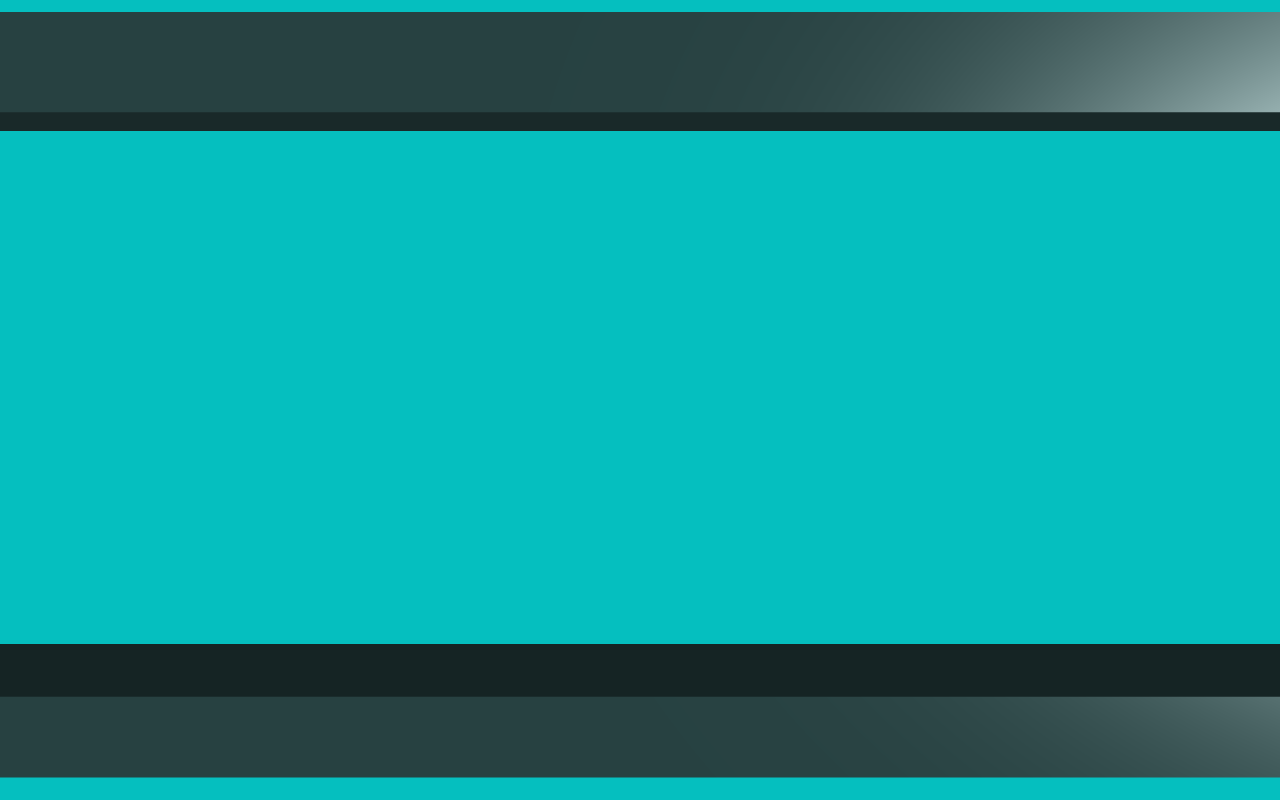
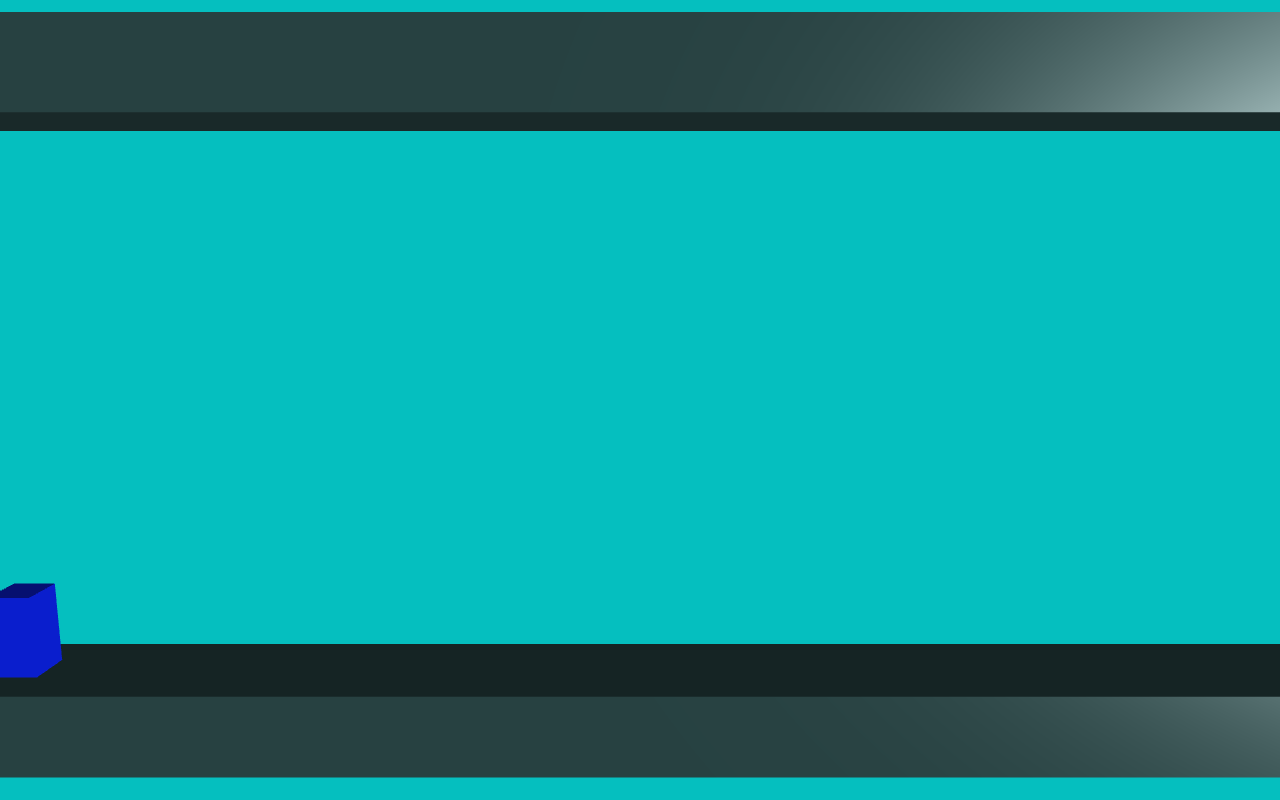
Before and after one commit to bobbyWatson/Babylon_Runner, a plain HTML site: page index.html in a window 1280 px wide. Drawn offline with Linux system fonts and the light colour scheme; animation ran at ten frames a second.

Commit message:
Le vrai heritage et un peu de lampur

```diff
--- /dev/null
+++ b/JS/InputManager.js
@@ -0,0 +1,17 @@
+var InputManager = function InputManager (){
+
+	var _this = this;
+	var pressedKeys = {};
+
+	document.addEventListener("keydown", function(e) {
+		pressedKeys[e.keyCode] = true;
+	});
+
+	document.addEventListener("keyup", function(e) {
+		pressedKeys[e.keyCode] = false;
+	});
+
+	this.GetKey = function GetKey(keycode){
+		return pressedKeys[keycode];
+	}
+}
--- a/JS/Objects/FixedWall.js
+++ b/JS/Objects/FixedWall.js
@@ -1,12 +1,9 @@
 var FixedWall = function FixedWall(name, width, height, position, scene){
-
 	this.mesh = BABYLON.Mesh.CreateBox(name, 1, scene);
 	this.mesh.position = new BABYLON.Vector3(position.x, position.y, 0);
 	this.mesh.scaling = new BABYLON.Vector3(width, height, 3);
 	var mt_fixedWall = new BABYLON.StandardMaterial("MT_FixedWall", scene);
 	mt_fixedWall.diffuseColor = new BABYLON.Color3(0.18, 0.3, 0.3);
 	this.mesh.material = mt_fixedWall;
-
 };
-
-FixedWall.prototype = GameObject.prototype;
+extend(FixedWall, GameObject);
--- a/JS/Objects/Object.js
+++ b/JS/Objects/Object.js
@@ -1,5 +1,5 @@
 var GameObject = function GameObject(){
-
+	this.toto ='toto';
 }
 
 GameObject.prototype.Update = function(){
--- a/JS/Objects/Player.js
+++ b/JS/Objects/Player.js
@@ -1,8 +1,35 @@
-var Player = function Player(scene){
+var Player = function Player(Scene){
 
-	this.mesh = BABYLON.Mesh.CreateBox("Player", 1, scene);
+	this.scene = Scene;
+	this.mesh = BABYLON.Mesh.CreateBox("Player", 1, Scene.scene);
+	this.mesh.position = new BABYLON.Vector3(-15,2,0);
+	this.mesh.scaling = new BABYLON.Vector3(1,2,1);
+	var mt_Player = new BABYLON.StandardMaterial("MT_Player", Scene.scene);
+	mt_Player.diffuseColor = new BABYLON.Color3(0.047, 0.137, 0.941);
+	this.mesh.material = mt_Player;
 
 }
 
+extend(Player, GameObject);
 
-Player.prototype = GameObject.prototype;
+Player.prototype.Update = function(){
+	this.DebugMove();
+}
+
+Player.prototype.DebugMove = function(){
+	var Speed = 1;
+	var deltaTime = BABYLON.Tools.GetDeltaTime() / 100;
+	var MoveVec = new BABYLON.Vector3(0,0,0);
+	if(this.scene.inputs.GetKey(90)){
+		MoveVec.y = 1;
+	}else if(this.scene.inputs.GetKey(83)){
+		MoveVec.y = -1;
+	}
+	if(this.scene.inputs.GetKey(81)){
+		MoveVec.x = -1;
+	}else if(this.scene.inputs.GetKey(68)){
+		MoveVec.x = 1;
+	}
+	this.mesh.position = this.mesh.position.add(MoveVec.scale(Speed * deltaTime));
+
+}
--- a/JS/Scenes/GameScene.js
+++ b/JS/Scenes/GameScene.js
@@ -1,6 +1,7 @@
 var GameScene = function GameScene(game){
 
 	this.scene = new BABYLON.Scene(game.engine);
+	this.inputs = new InputManager();
 	this.objects = [];
 	var camera = new BABYLON.FreeCamera("mainCam", new BABYLON.Vector3(0,0,0), this.scene);
 	camera.position = new BABYLON.Vector3(0, 11, -22);
@@ -9,8 +10,9 @@ var GameScene = function GameScene(game){
 	var light = new BABYLON.HemisphericLight("mainLight", new BABYLON.Vector3(5,-0.5,-5),this.scene);
 	this.scene.clearColor = new BABYLON.Color3(0.02,0.75,0.75);
 
-	this.objects.push(new FixedWall("bottomWall", 50, 2, {x : 0, y : 0, z : 5}, this.scene));
-	this.objects.push(new FixedWall("topWall", 50, 2, {x : 0, y : 15, z : 5}, this.scene));
+	this.objects.push(new FixedWall("bottomWall", 100, 2, {x : 0, y : 0, z : 5}, this.scene));
+	this.objects.push(new FixedWall("topWall", 100, 2, {x : 0, y : 15, z : 5}, this.scene));
+	this.objects.push(new Player(this));
 
 	this.Update = function Update(){
 		this.scene.render();
--- /dev/null
+++ b/JS/extend.js
@@ -0,0 +1,14 @@
+function extend (child, parent){
+	for(var property in parent){
+		if(parent.hasOwnProperty(property)){
+			child[property] = parent[property];
+		}
+	}
+
+	function extender(){
+		this.constructor = child;
+	}
+
+	extender.prototype = parent.prototype;
+	child.prototype = new extender();
+}
--- a/index.html
+++ b/index.html
@@ -9,6 +9,8 @@
 		<script type="text/javascript" src="Vendors/Babylon.js"></script>
 		<script type="text/javascript" src="JS/Game.js"></script>
 		<script type="text/javascript" src="JS/Scenes/GameScene.js"></script>
+		<script type="text/javascript" src="JS/extend.js"></script>
+		<script type="text/javascript" src="JS/InputManager.js"></script>
 		<script type="text/javascript" src="JS/Scenes/MenuScene.js"></script>
 		<script type="text/javascript" src="JS/Objects/Object.js"></script>
 		<script type="text/javascript" src="JS/Objects/FixedWall.js"></script>
```
Also changed, not shown: JS/Main.js (+0 -19 lines).
